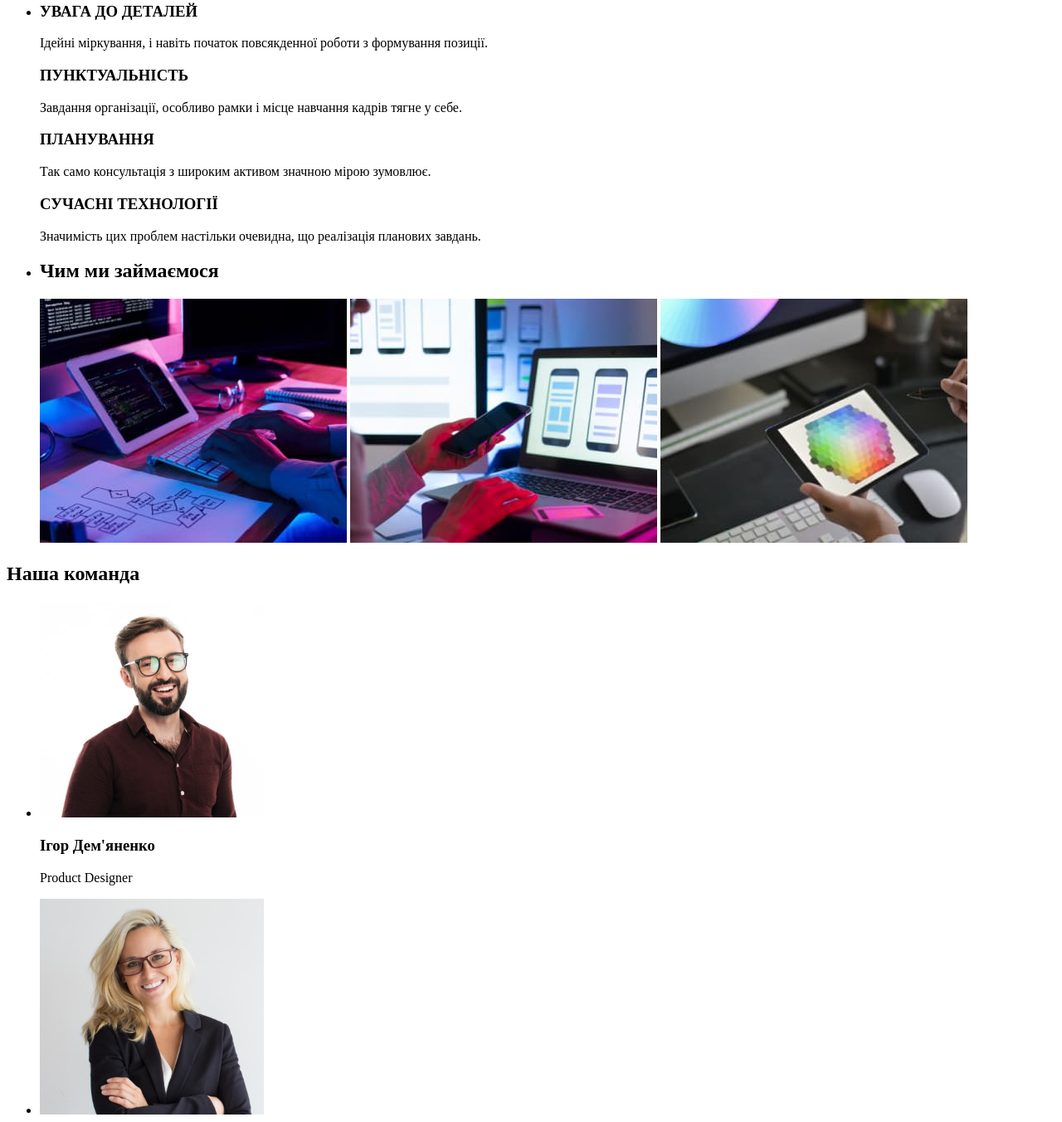
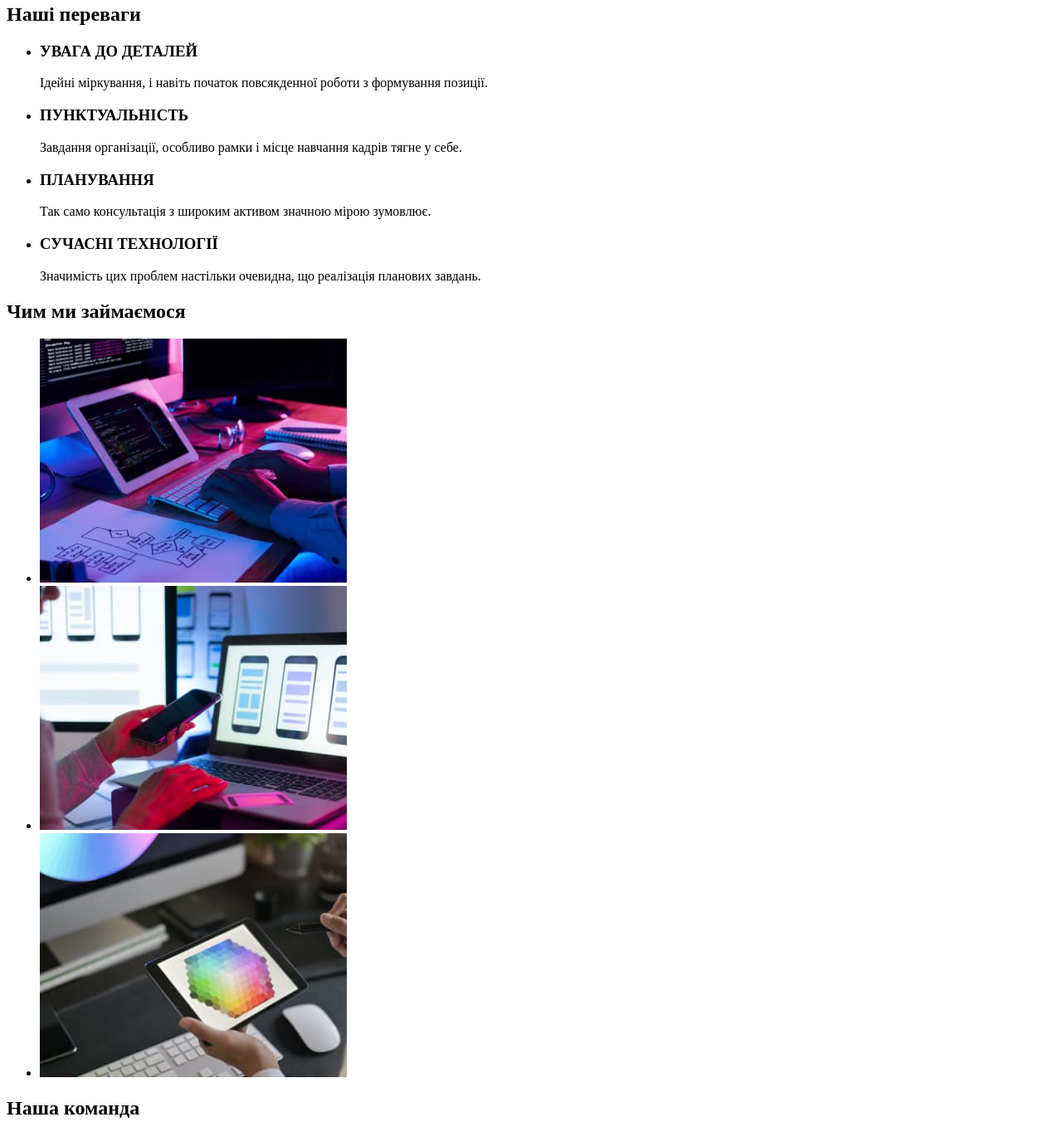
Before and after one commit to NikitaShvindt/goit-markup-hw-01, a plain HTML site: page index.html in a window 1280 px wide. Shown: the part 279-1631 px from the top of the page at 83% size. Drawn offline with Linux system fonts and the light colour scheme.

Commit message:
Update2.html

```diff
--- a/index.html
+++ b/index.html
@@ -1,5 +1,5 @@
 <!DOCTYPE html>
-<html lang="en">
+<html lang="uk">
   <head>
     <meta charset="UTF-8" />
     <meta http-equiv="X-UA-Compatible" content="IE=edge" />
@@ -30,6 +30,7 @@
         </section>
 
         <section>
+          <h2>Наші переваги</h2>
           <ul>
             <li>
               <h3>УВАГА ДО ДЕТАЛЕЙ</h3>
@@ -37,15 +38,21 @@
                 Ідейні міркування, і навіть початок повсякденної роботи з
                 формування позиції.
               </p>
+            </li>
+            <li>
               <h3>ПУНКТУАЛЬНІСТЬ</h3>
               <p>
                 Завдання організації, особливо рамки і місце навчання кадрів
                 тягне у себе.
               </p>
+            </li>
+            <li>
               <h3>ПЛАНУВАННЯ</h3>
               <p>
                 Так само консультація з широким активом значною мірою зумовлює.
               </p>
+            </li>
+            <li>
               <h3>СУЧАСНІ ТЕХНОЛОГІЇ</h3>
               <p>
                 Значимість цих проблем настільки очевидна, що реалізація
@@ -55,11 +62,15 @@
           </ul>
         </section>
         <section>
+          <h2>Чим ми займаємося</h2>
           <ul>
             <li>
-              <h2>Чим ми займаємося</h2>
               <img src="./images/1.jpg" alt="coding" width="370" />
+            </li>
+            <li>
               <img src="./images/2.jpg" alt="" width="370" />
+            </li>
+            <li>
               <img src="./images/3.jpg" alt="3D Designer" width="370" />
             </li>
           </ul>
```
